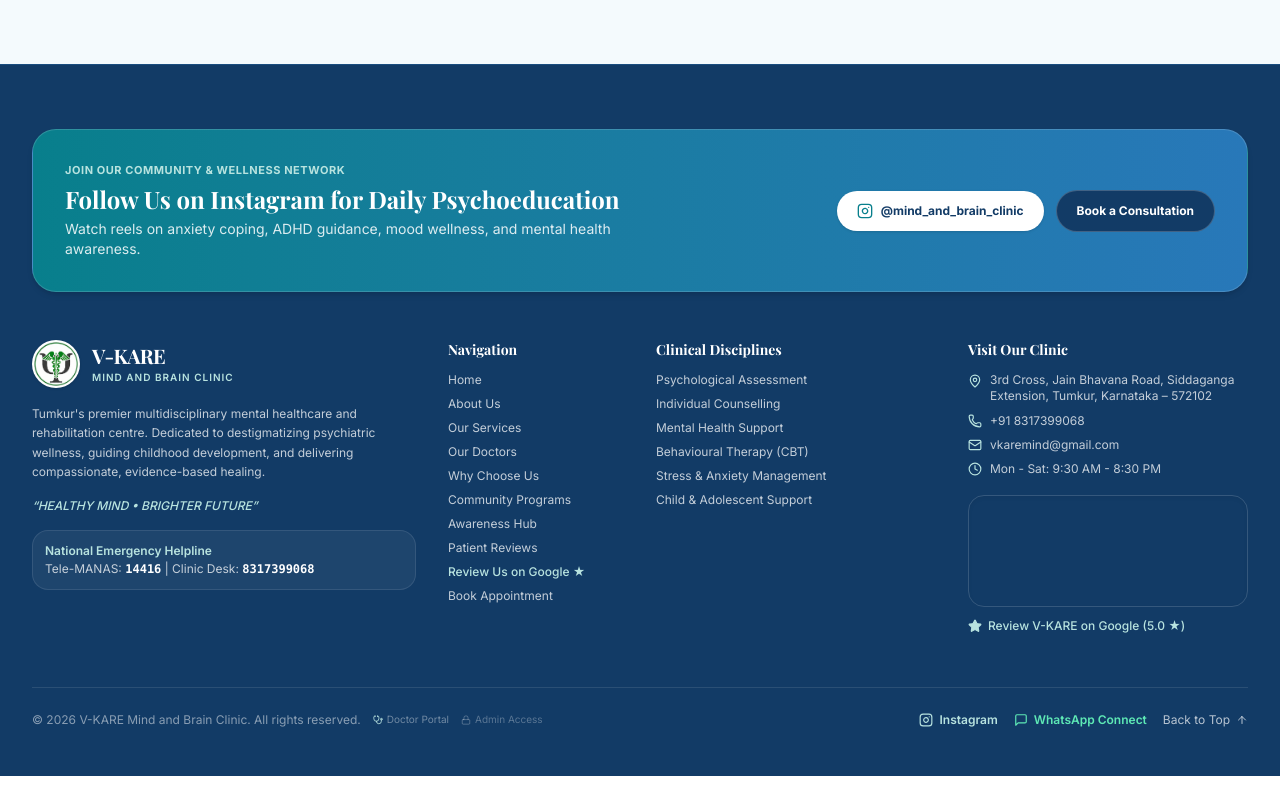
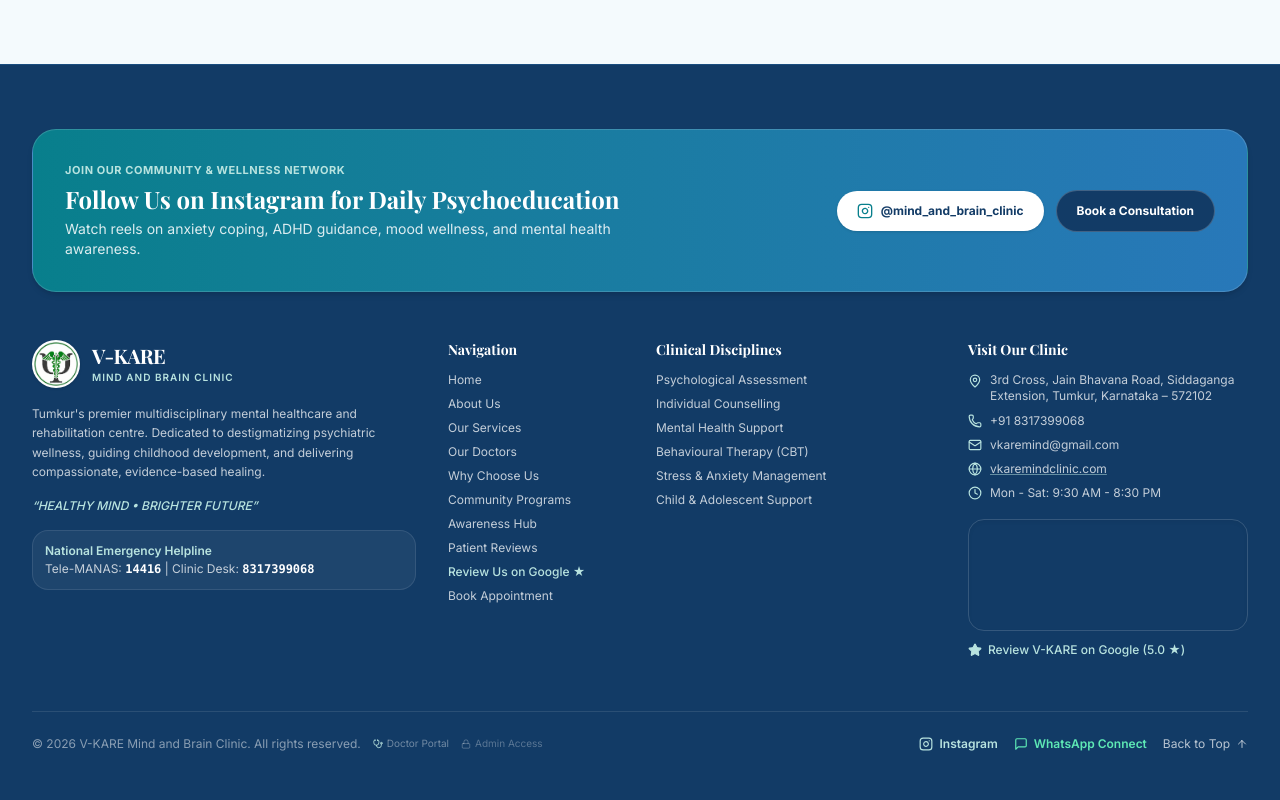
Before and after one commit to mrangaswamy061/V-KARE-MIND-CLINIC, a React (Vite) app: page / in a window 1280 px wide. Shown: the part 7815-8615 px from the top of the page. Before the commit the page ends 8591 px from the top, so only its background shows below. Built offline with nearby package versions, Linux system fonts and the light colour scheme; grey boxes are pictures that could not be loaded; a web font is replaced by a local one.

Commit message:
Configure official domain vkaremindclinic.com in footer, admin configuration, and metadata

```diff
--- a/package.json
+++ b/package.json
@@ -9,6 +9,7 @@
     "preview": "vite preview"
   },
   "dependencies": {
+    "@supabase/supabase-js": "^2.119.2",
     "clsx": "^2.1.1",
     "framer-motion": "^12.4.7",
     "lucide-react": "^0.475.0",
--- a/src/components/AdminPortal.tsx
+++ b/src/components/AdminPortal.tsx
@@ -2952,6 +2952,13 @@ export const AdminPortal: React.FC<AdminPortalProps> = ({
                       {CLINIC_INFO.email}
                     </span>
                   </div>
+
+                  <div className="p-3 bg-[#F7F7F1] rounded-xl border border-[#E4EDE5]">
+                    <span className="text-[#102E28]/60 block mb-0.5">Official Website / Domain</span>
+                    <a href={CLINIC_INFO.websiteUrl} target="_blank" rel="noopener noreferrer" className="font-mono font-bold text-[#123B66] text-sm hover:underline">
+                      {CLINIC_INFO.domain}
+                    </a>
+                  </div>
                 </div>
               </div>
             )}
--- a/src/components/Footer.tsx
+++ b/src/components/Footer.tsx
@@ -1,5 +1,5 @@
 import React from "react";
-import { Phone, Mail, MapPin, Clock, ArrowUp, MessageSquare, Lock, Instagram, Star, Stethoscope } from "lucide-react";
+import { Phone, Mail, MapPin, Clock, ArrowUp, MessageSquare, Lock, Instagram, Star, Stethoscope, Globe } from "lucide-react";
 import { CLINIC_INFO } from "../data/clinicData";
 
 interface FooterProps {
@@ -168,6 +168,12 @@ export const Footer: React.FC<FooterProps> = ({ onOpenAdmin, onOpenDoctorPortal
                 <span>{CLINIC_INFO.email}</span>
               </div>
               <div className="flex items-center gap-2">
+                <Globe className="w-3.5 h-3.5 text-[#B8E3DF] flex-shrink-0" />
+                <a href={CLINIC_INFO.websiteUrl} className="hover:text-white transition-colors underline decoration-[#B8E3DF]/50">
+                  {CLINIC_INFO.domain}
+                </a>
+              </div>
+              <div className="flex items-center gap-2">
                 <Clock className="w-3.5 h-3.5 text-[#B8E3DF] flex-shrink-0" />
                 <span>{CLINIC_INFO.workingHours}</span>
               </div>
--- a/src/data/clinicData.ts
+++ b/src/data/clinicData.ts
@@ -12,6 +12,8 @@ export const CLINIC_INFO = {
   notificationPhone: "9980999068",
   email: "vkaremind@gmail.com",
   contactEmailAlt: "contact@vkareclinic.com",
+  websiteUrl: "https://www.vkaremindclinic.com",
+  domain: "vkaremindclinic.com",
   instagramUrl: "https://www.instagram.com/mind_and_brain_clinic/?__pwa=1#",
   instagramHandle: "@mind_and_brain_clinic",
   address: "3rd Cross, Jain Bhavana Road, Siddaganga Extension, Tumkur, Karnataka – 572102",
```
Also changed, not shown: 2 other files (tests, documents, lock files or other folders).
